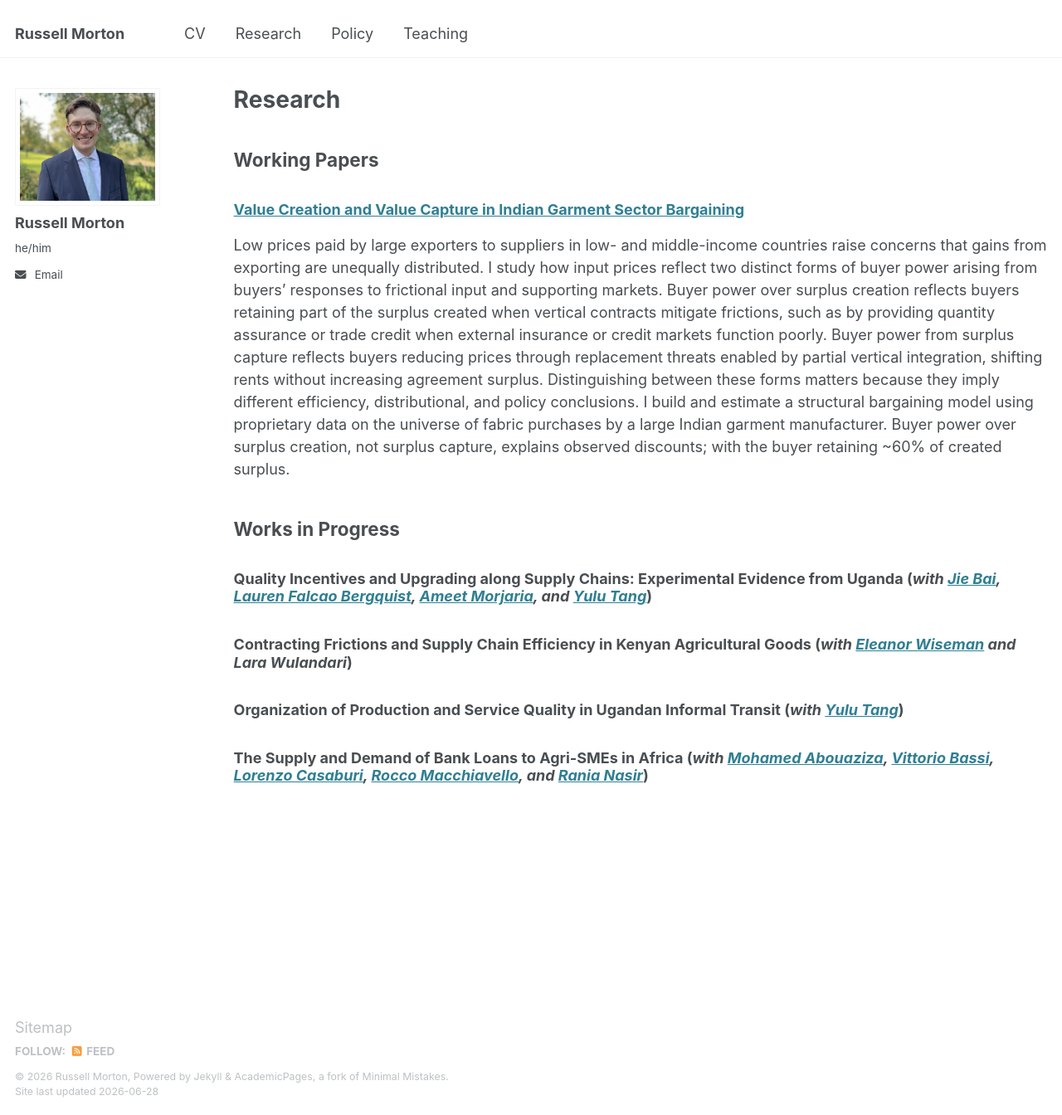
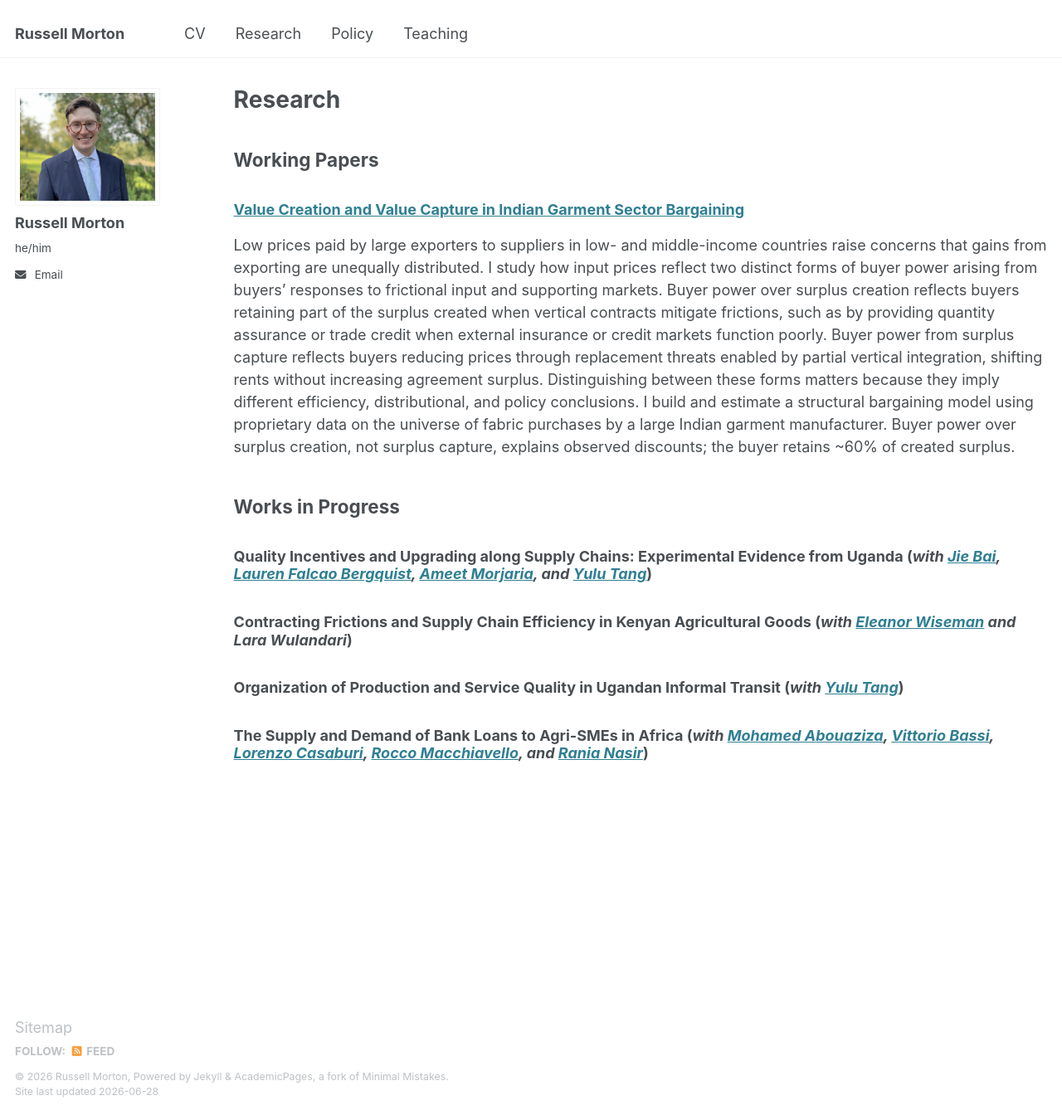
Before and after one commit to rpmorton/rpmorton.github.io, a Jekyll site: the page built from _pages/research.md, in a window 1280 px wide and 1344 px high. Shown: the whole window at 83% size. Built offline with Jekyll 4.4.1, drawn with Linux system fonts in a browser that asks for light colours.

Commit message:
Revise garment paper abstract wording

```diff
--- a/_pages/research.md
+++ b/_pages/research.md
@@ -8,7 +8,7 @@ author_profile: true
 
 ### [Value Creation and Value Capture in Indian Garment Sector Bargaining](https://drive.google.com/file/d/1SpxGm7bKFBeSrq-szBUWVIQKxTBr8SeM/view?usp=drive_link)
 
-Low prices paid by large exporters to suppliers in low- and middle-income countries raise concerns that gains from exporting are unequally distributed. I study how input prices reflect two distinct forms of buyer power arising from buyers' responses to frictional input and supporting markets. Buyer power over surplus creation reflects buyers retaining part of the surplus created when vertical contracts mitigate frictions, such as by providing quantity assurance or trade credit when external insurance or credit markets function poorly. Buyer power from surplus capture reflects buyers reducing prices through replacement threats enabled by partial vertical integration, shifting rents without increasing agreement surplus. Distinguishing between these forms matters because they imply different efficiency, distributional, and policy conclusions. I build and estimate a structural bargaining model using proprietary data on the universe of fabric purchases by a large Indian garment manufacturer. Buyer power over surplus creation, not surplus capture, explains observed discounts; with the buyer retaining ~60% of created surplus.
+Low prices paid by large exporters to suppliers in low- and middle-income countries raise concerns that gains from exporting are unequally distributed. I study how input prices reflect two distinct forms of buyer power arising from buyers' responses to frictional input and supporting markets. Buyer power over surplus creation reflects buyers retaining part of the surplus created when vertical contracts mitigate frictions, such as by providing quantity assurance or trade credit when external insurance or credit markets function poorly. Buyer power from surplus capture reflects buyers reducing prices through replacement threats enabled by partial vertical integration, shifting rents without increasing agreement surplus. Distinguishing between these forms matters because they imply different efficiency, distributional, and policy conclusions. I build and estimate a structural bargaining model using proprietary data on the universe of fabric purchases by a large Indian garment manufacturer. Buyer power over surplus creation, not surplus capture, explains observed discounts; the buyer retains ~60% of created surplus.
 
 
 ## Works in Progress
```
